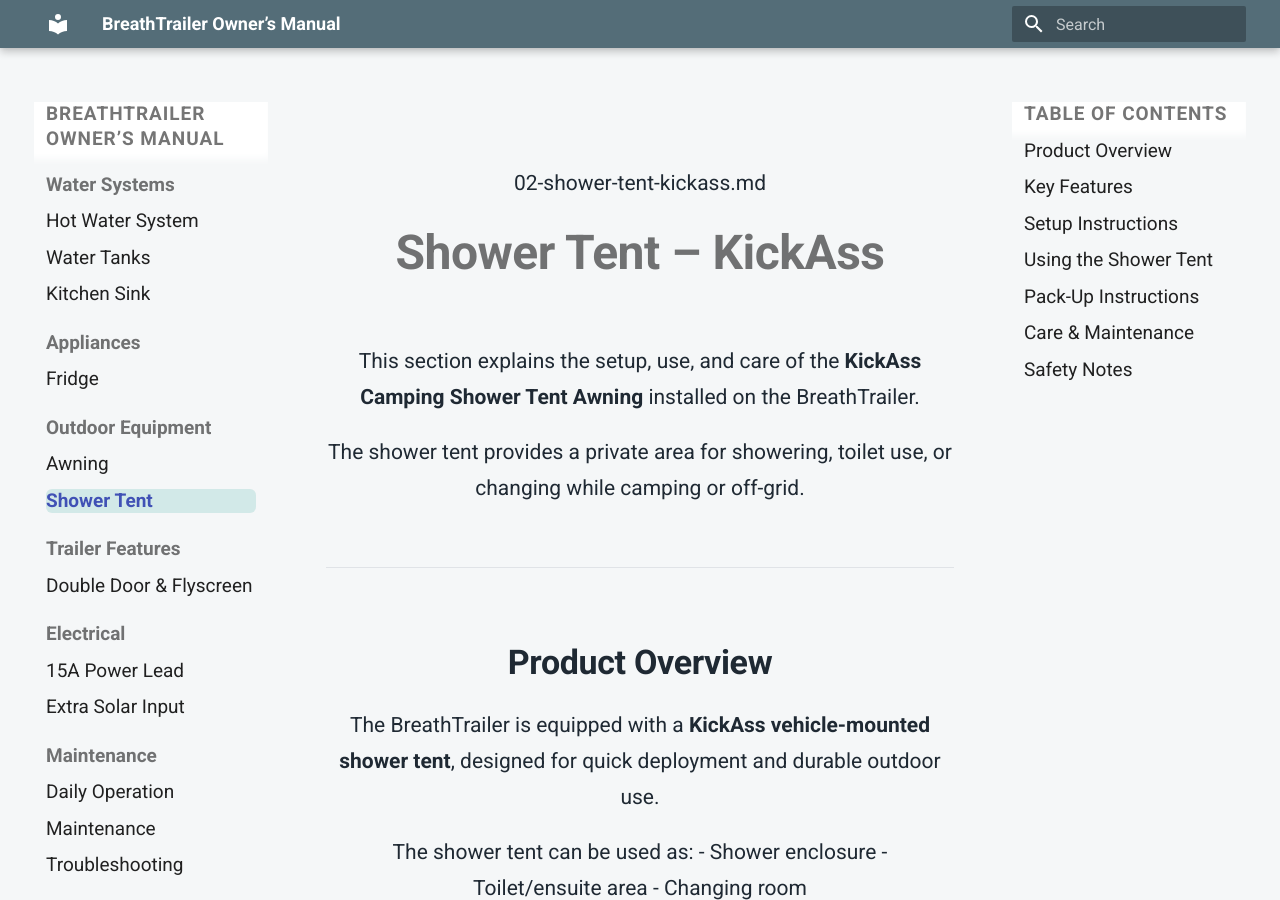
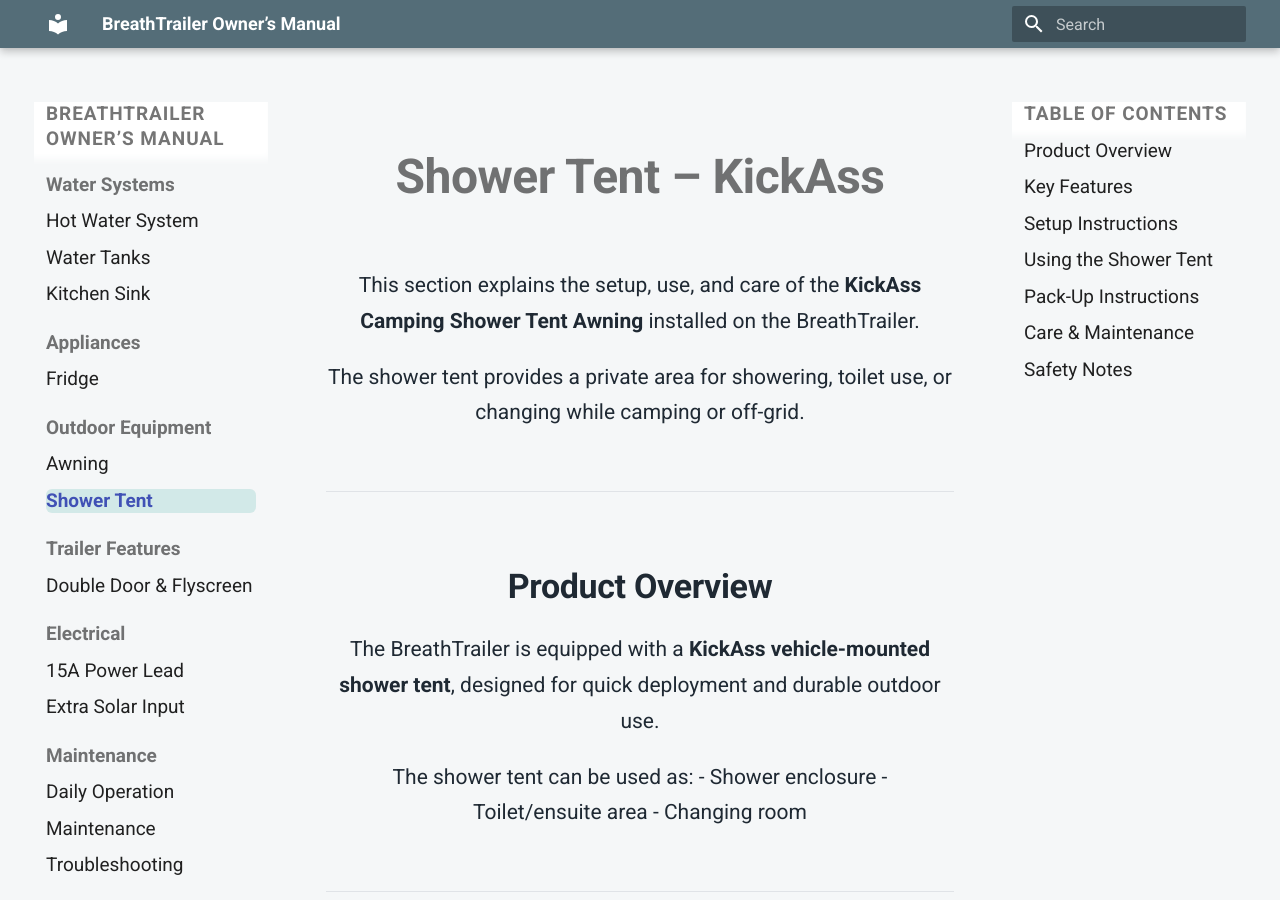
Before and after one commit to willefersontiago-source/breathtrailer-manual, an MkDocs documentation site: the page built from docs/05-outdoor/02-shower-tent-kickass.md, in a window 1280 px wide and 900 px high. Built offline with MkDocs 1.6.1 and Material for MkDocs 9.7.7, drawn with Linux system fonts in a browser that asks for light colours.

Commit message:
Update 02-shower-tent-kickass.md

```diff
--- a/docs/05-outdoor/02-shower-tent-kickass.md
+++ b/docs/05-outdoor/02-shower-tent-kickass.md
@@ -1,4 +1,3 @@
-02-shower-tent-kickass.md
 # Shower Tent – KickAss
 
 This section explains the setup, use, and care of the **KickAss Camping Shower Tent Awning** installed on the BreathTrailer.
```
